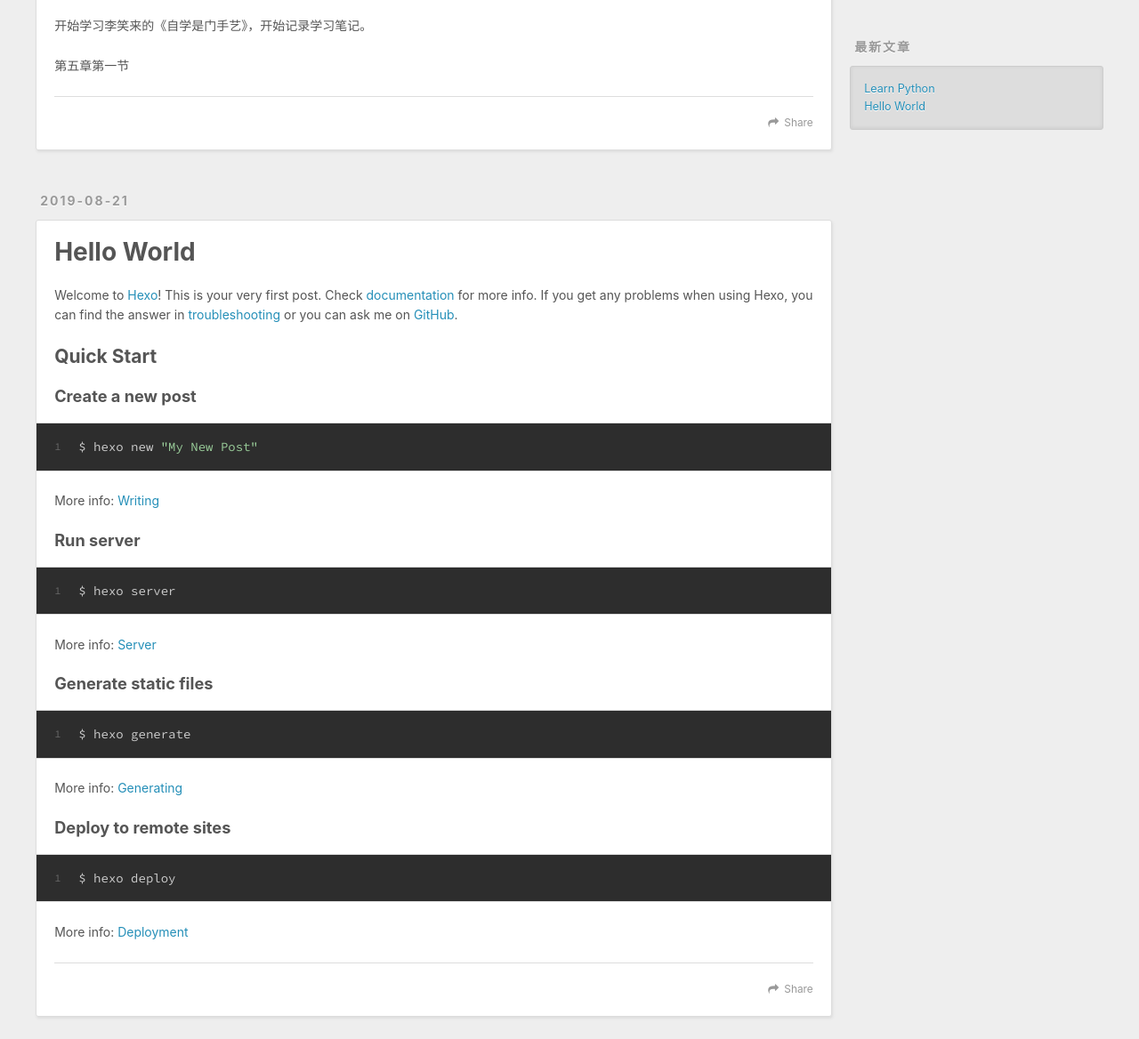
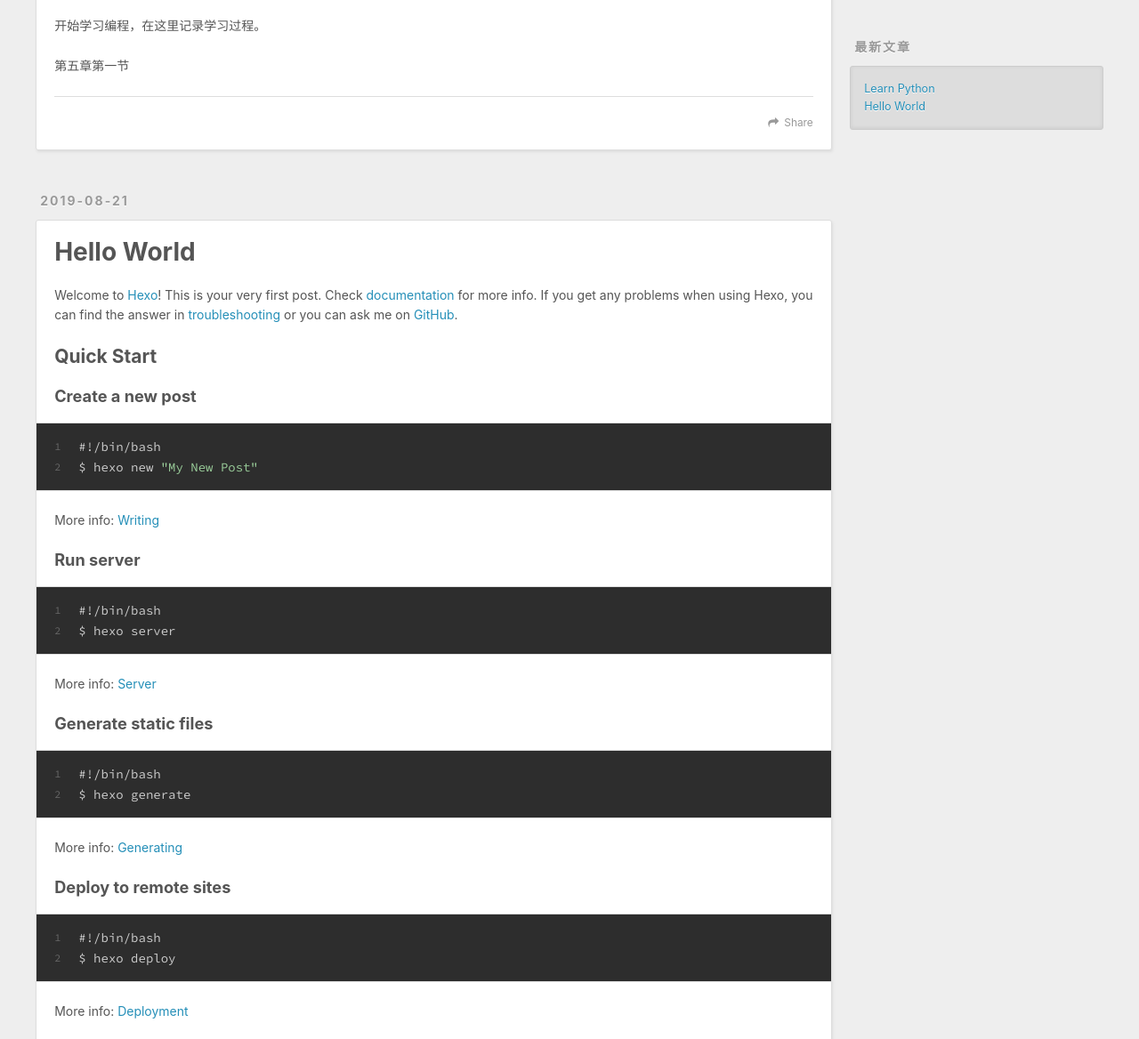
Before and after one commit to rambocool/rambocool.github.io, a plain HTML site: page index.html in a window 1280 px wide. Shown: the part 435-1603 px from the top of the page at 89% size. Drawn offline with nearby package versions, Linux system fonts and the light colour scheme.

Commit message:
Site updated: 2019-08-21 12:33:09

```diff
--- a/index.html
+++ b/index.html
@@ -84,7 +84,7 @@
 
     <div class="article-entry" itemprop="articleBody">
 
-        <p>开始学习李笑来的《自学是门手艺》，开始记录学习笔记。</p>
+        <p>开始学习编程，在这里记录学习过程。</p>
 <p>第五章第一节</p>
 
 
@@ -123,16 +123,16 @@
     <div class="article-entry" itemprop="articleBody">
 
         <p>Welcome to <a href="https://hexo.io/" target="_blank" rel="noopener">Hexo</a>! This is your very first post. Check <a href="https://hexo.io/docs/" target="_blank" rel="noopener">documentation</a> for more info. If you get any problems when using Hexo, you can find the answer in <a href="https://hexo.io/docs/troubleshooting.html" target="_blank" rel="noopener">troubleshooting</a> or you can ask me on <a href="https://github.com/hexojs/hexo/issues" target="_blank" rel="noopener">GitHub</a>.</p>
-<h2 id="Quick-Start"><a href="#Quick-Start" class="headerlink" title="Quick Start"></a>Quick Start</h2><h3 id="Create-a-new-post"><a href="#Create-a-new-post" class="headerlink" title="Create a new post"></a>Create a new post</h3><figure class="highlight bash"><table><tr><td class="gutter"><pre><span class="line">1</span><br></pre></td><td class="code"><pre><span class="line">$ hexo new <span class="string">"My New Post"</span></span><br></pre></td></tr></table></figure>
+<h2 id="Quick-Start"><a href="#Quick-Start" class="headerlink" title="Quick Start"></a>Quick Start</h2><h3 id="Create-a-new-post"><a href="#Create-a-new-post" class="headerlink" title="Create a new post"></a>Create a new post</h3><figure class="highlight bash"><table><tr><td class="gutter"><pre><span class="line">1</span><br><span class="line">2</span><br></pre></td><td class="code"><pre><span class="line"><span class="meta">#!/bin/bash</span></span><br><span class="line">$ hexo new <span class="string">"My New Post"</span></span><br></pre></td></tr></table></figure>
 
 <p>More info: <a href="https://hexo.io/docs/writing.html" target="_blank" rel="noopener">Writing</a></p>
-<h3 id="Run-server"><a href="#Run-server" class="headerlink" title="Run server"></a>Run server</h3><figure class="highlight bash"><table><tr><td class="gutter"><pre><span class="line">1</span><br></pre></td><td class="code"><pre><span class="line">$ hexo server</span><br></pre></td></tr></table></figure>
+<h3 id="Run-server"><a href="#Run-server" class="headerlink" title="Run server"></a>Run server</h3><figure class="highlight bash"><table><tr><td class="gutter"><pre><span class="line">1</span><br><span class="line">2</span><br></pre></td><td class="code"><pre><span class="line"><span class="meta">#!/bin/bash</span></span><br><span class="line">$ hexo server</span><br></pre></td></tr></table></figure>
 
 <p>More info: <a href="https://hexo.io/docs/server.html" target="_blank" rel="noopener">Server</a></p>
-<h3 id="Generate-static-files"><a href="#Generate-static-files" class="headerlink" title="Generate static files"></a>Generate static files</h3><figure class="highlight bash"><table><tr><td class="gutter"><pre><span class="line">1</span><br></pre></td><td class="code"><pre><span class="line">$ hexo generate</span><br></pre></td></tr></table></figure>
+<h3 id="Generate-static-files"><a href="#Generate-static-files" class="headerlink" title="Generate static files"></a>Generate static files</h3><figure class="highlight bash"><table><tr><td class="gutter"><pre><span class="line">1</span><br><span class="line">2</span><br></pre></td><td class="code"><pre><span class="line"><span class="meta">#!/bin/bash</span></span><br><span class="line">$ hexo generate</span><br></pre></td></tr></table></figure>
 
 <p>More info: <a href="https://hexo.io/docs/generating.html" target="_blank" rel="noopener">Generating</a></p>
-<h3 id="Deploy-to-remote-sites"><a href="#Deploy-to-remote-sites" class="headerlink" title="Deploy to remote sites"></a>Deploy to remote sites</h3><figure class="highlight bash"><table><tr><td class="gutter"><pre><span class="line">1</span><br></pre></td><td class="code"><pre><span class="line">$ hexo deploy</span><br></pre></td></tr></table></figure>
+<h3 id="Deploy-to-remote-sites"><a href="#Deploy-to-remote-sites" class="headerlink" title="Deploy to remote sites"></a>Deploy to remote sites</h3><figure class="highlight bash"><table><tr><td class="gutter"><pre><span class="line">1</span><br><span class="line">2</span><br></pre></td><td class="code"><pre><span class="line"><span class="meta">#!/bin/bash</span></span><br><span class="line">$ hexo deploy</span><br></pre></td></tr></table></figure>
 
 <p>More info: <a href="https://hexo.io/docs/deployment.html" target="_blank" rel="noopener">Deployment</a></p>
 
```
Also changed, not shown: 2019/08/21/Learn-Python/index.html (+5 -5 lines), 2019/08/21/hello-world/index.html (+5 -5 lines).
